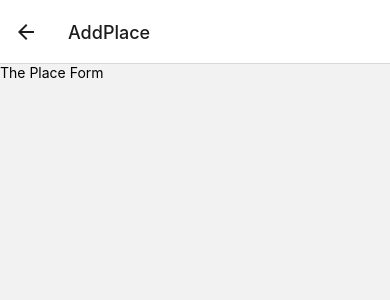
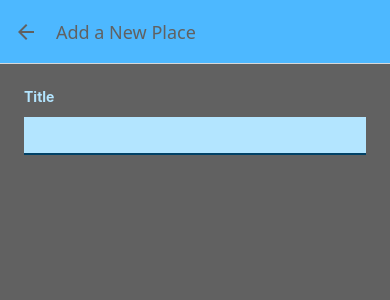
Before and after one commit to ibrohimbek-dev/favorite-places-RN, a React Native app: screen /AddPlace in a window 390 px wide. Shown: the top 300 px of the page. Built offline with nearby package versions, Linux system fonts and the light colour scheme.

Commit message:
feat: 2025-06-27 - 08: 24

```diff
--- a/App.js
+++ b/App.js
@@ -1,33 +1,70 @@
 import { NavigationContainer } from "@react-navigation/native";
 import { createNativeStackNavigator } from "@react-navigation/native-stack";
 import { StatusBar } from "expo-status-bar";
+import * as SplashScreen from "expo-splash-screen";
 import AllPlaces from "./screens/AllPlaces";
 import AddPlace from "./screens/AddPlace";
 import IconButton from "./components/ui/IconButton";
+import { Colors } from "./constants/colors";
+import { useFonts } from "expo-font";
+import { Ionicons } from "@expo/vector-icons";
+import { useEffect } from "react";
 
 const Stack = createNativeStackNavigator();
+SplashScreen.preventAutoHideAsync();
 
 export default function App() {
+	const [fontsLoaded, fontError] = useFonts({
+		...Ionicons.font,
+	});
+
+	useEffect(() => {
+		if (fontsLoaded || fontError) {
+			SplashScreen.hideAsync();
+		}
+	}, [fontsLoaded, fontError]);
+
+	if (!fontsLoaded && !fontError) {
+		return null;
+	}
+
 	return (
 		<>
-			<StatusBar style="dark" />
+			<StatusBar style="light" />
 			<NavigationContainer>
-				<Stack.Navigator>
+				<Stack.Navigator
+					screenOptions={{
+						headerStyle: { backgroundColor: Colors.secondary300 },
+						headerTintColor: Colors.gray700,
+						contentStyle: { backgroundColor: Colors.gray700 },
+					}}
+				>
 					<Stack.Screen
 						name="AllPlaces"
 						component={AllPlaces}
+						options={({ navigation }) => ({
+							title: "Your Places",
+							headerShown: true,
+							headerRight: ({ tintColor }) => {
+								return (
+									<IconButton
+										icon={"add"}
+										color={tintColor}
+										size={24}
+										onPress={() => navigation.navigate("AddPlace")}
+										onPressIn={() => navigation.navigate("AddPlace")}
+									/>
+								);
+							},
+						})}
+					/>
+					<Stack.Screen
+						name="AddPlace"
+						component={AddPlace}
 						options={{
-							headerRight: ({ tintColor }) => (
-								<IconButton
-									icon="add"
-									size={24}
-									color={"red"}
-									// onPress={() => navigation.navigate("AddPlace")}
-								/>
-							),
+							title: "Add a New Place",
 						}}
 					/>
-					<Stack.Screen name="AddPlace" component={AddPlace} />
 				</Stack.Navigator>
 			</NavigationContainer>
 		</>
--- a/components/places/PlaceForm.js
+++ b/components/places/PlaceForm.js
@@ -1,12 +1,49 @@
-import React from "react";
-import { Text, View } from "react-native";
+import React, { useState } from "react";
+import { ScrollView, StyleSheet, Text, TextInput, View } from "react-native";
+import { Colors } from "../../constants/colors";
 
 const PlaceForm = () => {
+	const [enteredTitle, setEnteredTitle] = useState("");
+
+	function changeTitleHandler(enteredText) {
+		setEnteredTitle(enteredText);
+	}
+
 	return (
-		<View>
-			<Text>The Place Form</Text>
-		</View>
+		<ScrollView style={styles.form}>
+			<View>
+				<Text style={styles.label}>Title</Text>
+				<TextInput
+					style={styles.input}
+					onChangeText={changeTitleHandler}
+					value={enteredTitle}
+				/>
+			</View>
+		</ScrollView>
 	);
 };
 
 export default PlaceForm;
+
+const styles = StyleSheet.create({
+	form: {
+		flex: 1,
+		padding: 24,
+	},
+
+	label: {
+		fontWeight: "bold",
+		marginBottom: 4,
+		color: Colors.secondary100,
+	},
+
+	input: {
+		marginVertical: 8,
+		paddingHorizontal: 4,
+		paddingVertical: 8,
+		fontSize: 16,
+		borderBottomColor: Colors.secondary700,
+		borderBottomWidth: 2,
+		backgroundColor: Colors.secondary100,
+	},
+});
--- a/components/places/PlacesList.js
+++ b/components/places/PlacesList.js
@@ -1,6 +1,7 @@
 import React from "react";
 import { FlatList, StyleSheet, Text, View } from "react-native";
 import PlaceItem from "./PlaceItem";
+import { Colors } from "../../constants/colors";
 
 const PlacesList = ({ places }) => {
 	if (!places || places.length === 0) {
@@ -33,5 +34,6 @@ const styles = StyleSheet.create({
 
 	fallbackText: {
 		fontSize: 16,
+		color: Colors.secondary200,
 	},
 });
--- a/components/ui/IconButton.js
+++ b/components/ui/IconButton.js
@@ -1,10 +1,11 @@
 import { Pressable, StyleSheet } from "react-native";
 import { Ionicons } from "@expo/vector-icons";
 
-function IconButton({ icon, color, size, onPress }) {
+function IconButton({ icon, color, size, onPress, onPressIn }) {
 	return (
 		<Pressable
 			style={({ pressed }) => [styles.button, pressed && styles.pressed]}
+			onPressIn={onPressIn}
 			onPress={onPress}
 		>
 			<Ionicons name={icon} color={color} size={size} />
@@ -16,8 +17,9 @@ export default IconButton;
 
 const styles = StyleSheet.create({
 	button: {
-		margin: 8,
-		borderRadius: 20,
+		padding: 8,
+		justifyContent: "center",
+		alignItems: "center",
 	},
 	pressed: {
 		opacity: 0.7,
```
Also changed, not shown: package.json (+5 -4 lines), components/places/ImagePicker.js (added), 1 other file (tests, documents, lock files or other folders).
